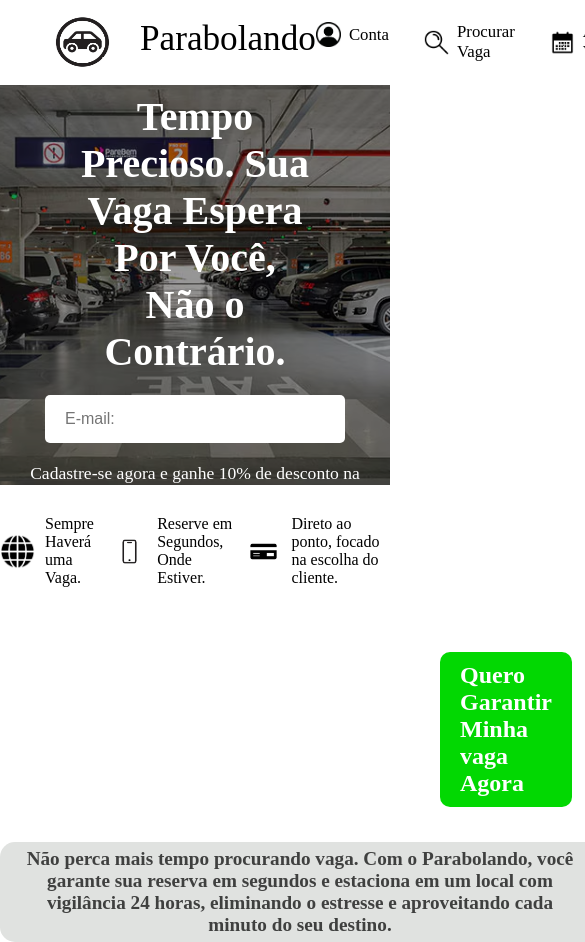
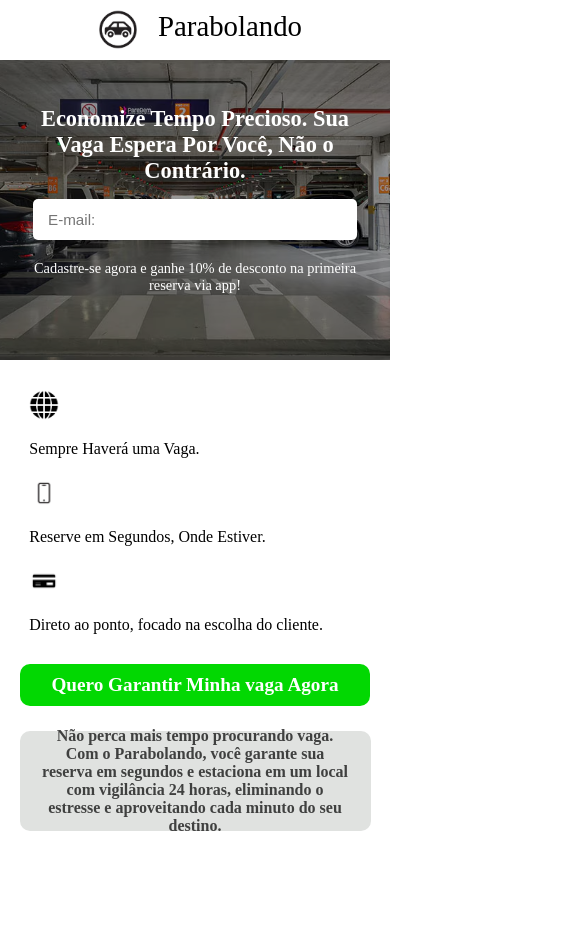
Before and after one commit to Gustavo-gtJA/Projeto-Integrador, a plain HTML site: page index.html in a window 390 px wide. Shown: the top 942 px of the page, 585 px wide, since content can reach past the window. After the commit the page ends 871 px from the top, so only its background shows below. Drawn offline with Linux system fonts and the light colour scheme.

Commit message:
Criação quase Pronta

```diff
--- a/style.css
+++ b/style.css
@@ -1,21 +1,26 @@
+/* PARTE DE CIMA DO SITE */
+
 /*=======================================*/
-/* PARTE DE CIMA DO SITE */
-/*=======================================*/
+
+
 
 .cabecalho-principal {
     display: flex;
     justify-content: space-between;
     align-items: center;
-
     height: 85px;
     padding: 0 40px;
     border-bottom: 1px solid #ffffff;
 }
 
+
+
 .logo {
     display: flex;
     align-items: center;
 }
+
+
 
 .logo-icone {
     width: 85px;
@@ -23,21 +28,24 @@
     margin-right: 15px;
 }
 
+
+
 #titulo-texto {
     font-size: 2.2em;
     font-weight: 400px;
     padding-bottom: 3px;
-
     transform: translateY(-2px);
 }
 
 .menu-principal {
+
     display: flex;
     list-style: none;
     padding: 0;
     margin: 0;
     gap: 35px;
 }
+
 
 .menu-principal li a {
     display: flex;
@@ -47,11 +55,13 @@
     font-size: 1.05em;
 }
 
+
 .menu-principal li img {
     width: 25px;
     height: 25px;
     margin-right: 8px;
 }
+
 
 .chamada {
     align-items: center;
@@ -60,26 +70,24 @@
 
 
 
-/* ========================================== */
-/*  PARTE DO MEIO DO SITE JUNTO COM A FOTO
-/* ========================================== */
+/* ==================================== */
+
+/* 4. ESTILOS DA SEÇÃO HERO (MEIO) */
+
+/* ==================================== */
+
 
 .hero-section {
 
     height: 400px;
     width: 100%;
-
-
     background-image: url('../img/estacionamento.avif');
     background-size: cover;
     background-position: center;
-
-
     display: flex;
     flex-direction: column;
     justify-content: center;
     align-items: center;
-
     position: relative;
     z-index: 1;
     color: white;
@@ -96,18 +104,22 @@
     bottom: 0;
     background-color: rgba(0, 0, 0, 0.4);
     z-index: 0;
+
 }
+
 
 .hero-title, .email-input, .promo-text {
     z-index: 2;
     margin-bottom: 20px;
 }
 
+
 .hero-title {
     font-size: 2.5em;
     font-weight: 700;
     max-width: 60%;
 }
+
 
 .email-input {
     padding: 15px 20px;
@@ -117,6 +129,7 @@
     font-size: 1em;
 }
 
+
 .promo-text {
     font-size: 1.1em;
     font-weight: 400;
@@ -124,8 +137,11 @@
 
 
 /*=====================================================
+
 PARTE DE BAIXO DO SITE
+
 =======================================================*/
+
 
 .beneficios {
     display: flex;
@@ -135,19 +151,20 @@ PARTE DE BAIXO DO SITE
     width: fit-content;
 }
 
+
 .beneficios img {
     height: 35px;
     width: 35px;
     margin: 0;
 }
 
+
 .beneficios p {
     margin: 0;
 }
 
 
-
-.botao-verde {
+/*.botao-verde {
     display: inline-block;
     padding: 10px 20px;
     background-color: rgb(2, 216, 2);
@@ -155,11 +172,36 @@ PARTE DE BAIXO DO SITE
     border-radius: 10px;
     font-weight: normal;
     margin: 35px auto 0 auto;
-    margin-left: 440px;
+    margin-left: 750px;
     margin-right: 100;
     align-items: center;
+}
+    */
+    .botao-verde {
+        display: flex;
+        justify-content: center;
+        align-items: center;
+        width: fit-content;
+        padding: 10px 20px;
+        background-color: rgb(2, 216, 2);
+        color: #ffffff;
+        border-radius: 10px;
+        font-weight: normal;
+        margin: 35px auto;
+        text-align: center;
+    }
 
-}
+    .botao-verde a {
+        text-decoration: none;
+        color: inherit;
+        display: flex;
+        align-items: center;
+        justify-content: center;
+    }
+
+    .botao-verde h2 {
+        margin: 0;
+    }
 
 .texto-final {
     width: 600px;
@@ -185,14 +227,172 @@ PARTE DE BAIXO DO SITE
 
 
 
-/*===========================================*/
+
+
 /* Celular e Tablete (Sistema)
-/*===========================================*/
+=============================================*/
+
+/* Mobile */
+@media (max-width: 480px) {
+
+    /* 1. CABEÇALHO */
+    .cabecalho-principal {
+        height: 60px;
+        padding: 0 15px;
+        justify-content: center;
+    }
+
+    .logo-icone {
+        width: 60px;
+        height: 45px;
+        margin-right: 10px;
+    }
+
+    #titulo-texto {
+        font-size: 1.8em;
+    }
+
+    .navegacao-principal {
+        display: none;
+    }
+
+    /* 2. HERO SECTION */
+    .hero-section {
+        height: 300px;
+        padding: 0 15px;
+    }
+
+    .hero-title {
+        font-size: 1.4em; /* Redução para evitar quebra de linha excessiva */
+        max-width: 90%;
+        margin-bottom: 15px;
+    }
+
+    .email-input {
+        width: 90%; /* Ocupa quase a largura total da tela */
+        padding: 12px 15px;
+        font-size: 0.95em;
+    }
+
+    .promo-text {
+        font-size: 0.9em;
+        padding: 0 10px;
+    }
+
+    /* 3. RODAPÉ */
+    .beneficios {
+        /* Garante que os 3 blocos de benefício se empilhem verticalmente */
+        flex-direction: column;
+        align-items: flex-start; /* Alinha o texto do benefício à esquerda */
+        gap: 20px;
+        width: 85%; /* Usa uma largura maior para o container */
+        margin: 30px auto;
+        font-size: 1em;
+    }
+
+    .beneficios > img {
+        height: 30px;
+        width: 30px;
+        margin-right: 10px;
+        /* Como o HTML não tem divs, o navegador agrupa texto e imagem */
+    }
+
+    .botao-verde {
+        margin: 30px auto 0 auto;
+        padding: 10px 15px;
+        width: 90%; /* Garante que o botão se expanda (centralizado) */
+        max-width: 350px;
+    }
+
+    .botao-verde h2 {
+        font-size: 1.2em;
+    }
+
+    .texto-final {
+        max-width: 90%; /* Máximo de 90% da tela */
+        font-size: 1em;
+        padding: 15px 20px;
+        margin: 25px auto 40px auto;
+        border-radius: 10px;
+    }
+}
 
 
 
+/*==============================================================================
+    SISTEMA DO TABLET
+==============================================================================*/
 
 
+/* Tablet */
+@media (min-width: 481px) and (max-width: 1024px) {
+
+    /* 1. CABEÇALHO */
+    .cabecalho-principal {
+        padding: 0 20px;
+    }
+
+    .logo-icone {
+        width: 70px;
+        height: 50px;
+    }
+
+    #titulo-texto {
+        font-size: 2em;
+    }
+
+    .menu-principal {
+        gap: 15px; /* Reduz o espaço entre os itens do menu */
+    }
+
+    .menu-principal li a {
+        /* Altera a direção para coluna para que os links caibam */
+        flex-direction: column;
+        font-size: 0.95em;
+        text-align: center;
+    }
+
+    .menu-principal li img {
+        margin: 0 0 5px 0;
+    }
+
+    /* 2. HERO SECTION */
+    .hero-title {
+        font-size: 2em;
+        max-width: 70%;
+    }
+
+    .email-input {
+        width: 350px; /* Mantém o tamanho do input controlável */
+    }
+
+    /* 3. RODAPÉ */
+    .beneficios {
+        /* O Flexbox é mantido, mas forçamos a quebra se a tela for pequena */
+        flex-wrap: wrap;
+        justify-content: space-around;
+        gap: 30px 10px; /* Aumenta o espaçamento vertical */
+        margin: 35px auto;
+        width: 90%;
+    }
+
+    /* Cria uma "base" de largura para cada item em caso de quebra */
+    .beneficios > img,
+    .beneficios > img + img {
+        /* Regra complexa devido ao HTML. Tenta isolar o agrupamento de itens */
+        /* Flex-basis garante que se couberem, ocupam 30%, senão quebram */
+        flex-basis: auto;
+        max-width: 45%; /* Limita a largura para garantir que dois itens caibam por linha se houver quebra */
+    }
+
+
+    .texto-final {
+        max-width: 70%;
+        padding: 20px 25px;
+    }
+}
 
 /* ----------------------------- Fim do Sistema ---------------------------------- */
-/* FIM DO CSS
+
+
+/* Fim do CSS
```
Also changed, not shown: index.html (+3 -0 lines).
